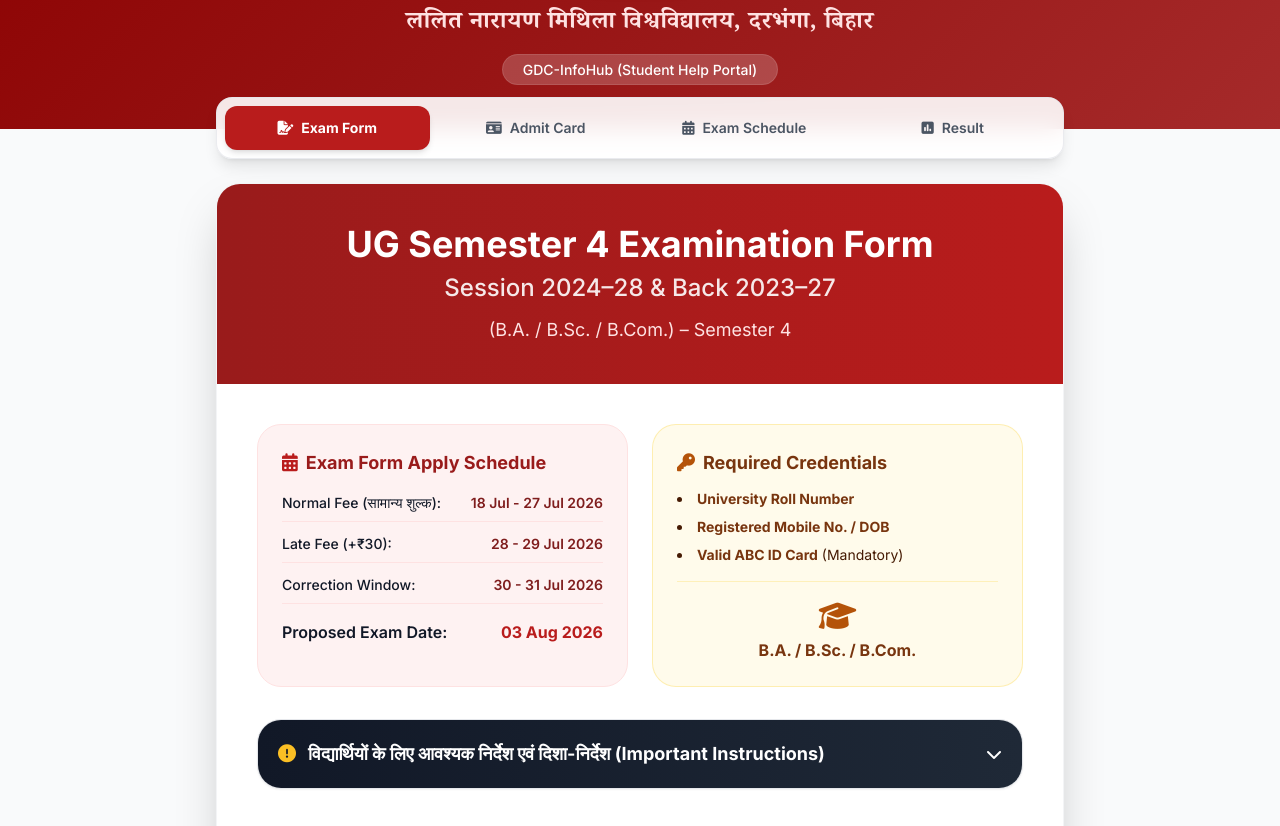
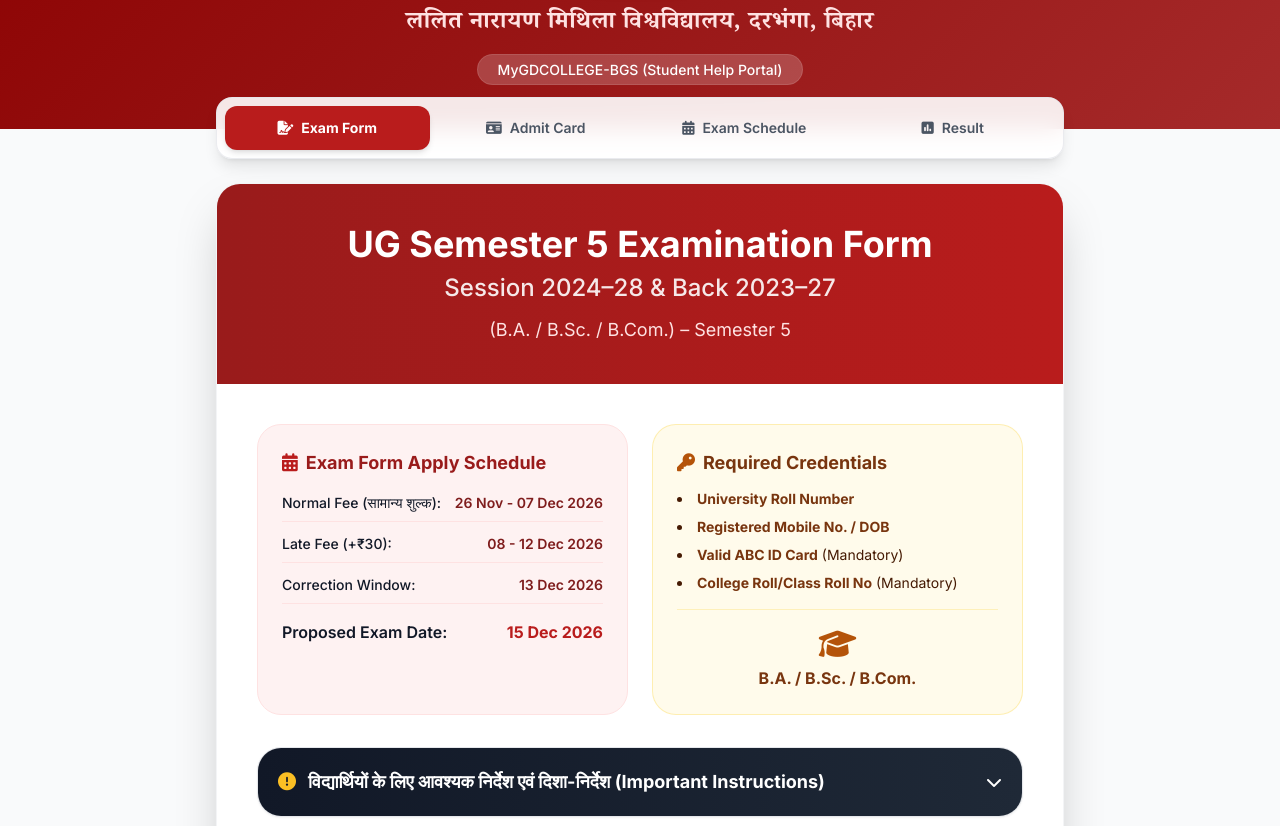
Before and after one commit to FutureWithShivamBR34/GDC-InfoHub, a plain HTML site: page index.html in a window 1280 px wide. Shown: the part 255-1081 px from the top of the page. Drawn offline with nearby package versions, Linux system fonts and the light colour scheme.

```diff
--- a/index.html
+++ b/index.html
@@ -82,7 +82,7 @@
 
             <div class="mt-1">
                 <span class="px-5 py-1.5 bg-white/20 rounded-full text-xs md:text-sm font-medium border border-white/10 backdrop-blur-sm">
-                    GDC-InfoHub (Student Help Portal)
+                    MyGDCOLLEGE-BGS (Student Help Portal)
                 </span>
             </div>
 
@@ -121,9 +121,9 @@
             <!-- TAB 1: EXAM FORM CONTENT -->
             <div id="content-exam-form" class="tab-content">
                 <div class="bg-gradient-to-r from-red-800 to-red-700 text-white p-8 md:p-10 text-center">
-                    <h2 class="text-3xl md:text-4xl font-bold mb-2">UG Semester 4 Examination Form</h2>
+                    <h2 class="text-3xl md:text-4xl font-bold mb-2">UG Semester 5 Examination Form</h2>
                     <p class="text-xl md:text-2xl opacity-90 font-medium">Session 2024–28 & Back 2023–27</p>
-                    <p class="mt-3 text-red-100 text-base md:text-lg font-light">(B.A. / B.Sc. / B.Com.) – Semester 4</p>
+                    <p class="mt-3 text-red-100 text-base md:text-lg font-light">(B.A. / B.Sc. / B.Com.) – Semester 5</p>
                 </div>
 
                 <div class="p-6 md:p-10">
@@ -137,19 +137,19 @@
                             <div class="space-y-3 text-sm text-gray-700">
                                 <div class="flex justify-between border-b border-red-100 pb-2">
                                     <span class="font-medium text-gray-900">Normal Fee (सामान्य शुल्क):</span>
-                                    <span class="text-right font-semibold text-red-900">18 Jul - 27 Jul 2026</span>
+                                    <span class="text-right font-semibold text-red-900">26 Nov - 07 Dec 2026</span>
                                 </div>
                                 <div class="flex justify-between border-b border-red-100 pb-2">
                                     <span class="font-medium text-gray-900">Late Fee (+₹30):</span>
-                                    <span class="text-right font-semibold text-red-900">28 - 29 Jul 2026</span>
+                                    <span class="text-right font-semibold text-red-900">08 - 12 Dec 2026</span>
                                 </div>
                                 <div class="flex justify-between border-b border-red-100 pb-2">
                                     <span class="font-medium text-gray-900">Correction Window:</span>
-                                    <span class="text-right font-semibold text-red-900">30 - 31 Jul 2026</span>
+                                    <span class="text-right font-semibold text-red-900">13 Dec 2026</span>
                                 </div>
                                 <div class="flex justify-between pt-1 font-semibold text-base">
                                     <span class="text-gray-900">Proposed Exam Date:</span>
-                                    <span class="text-red-700 font-bold">03 Aug 2026</span>
+                                    <span class="text-red-700 font-bold">15 Dec 2026</span>
                                 </div>
                             </div>
                         </div>
@@ -163,6 +163,7 @@
                                     <li><strong class="text-amber-900">University Roll Number</strong></li>
                                     <li><strong class="text-amber-900">Registered Mobile No. / DOB</strong></li>
                                     <li><strong class="text-amber-900">Valid ABC ID Card</strong> (Mandatory)</li>
+                                    <li><strong class="text-amber-900">College Roll/Class Roll No</strong> (Mandatory)</li>
                                 </ul>
                             </div>
                             <div class="mt-4 pt-4 border-t border-amber-200/50 text-center">
```
